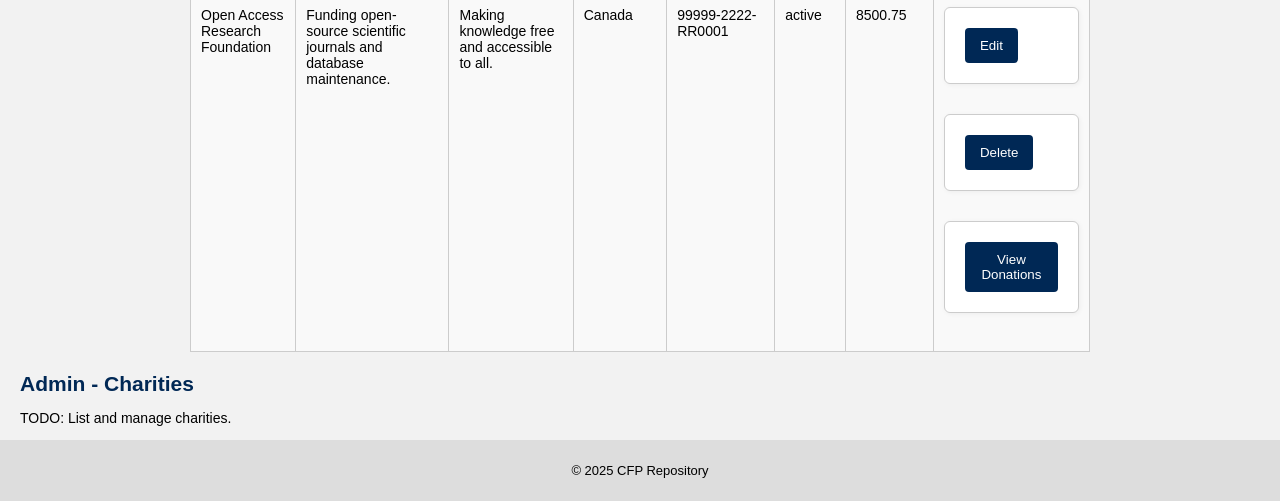
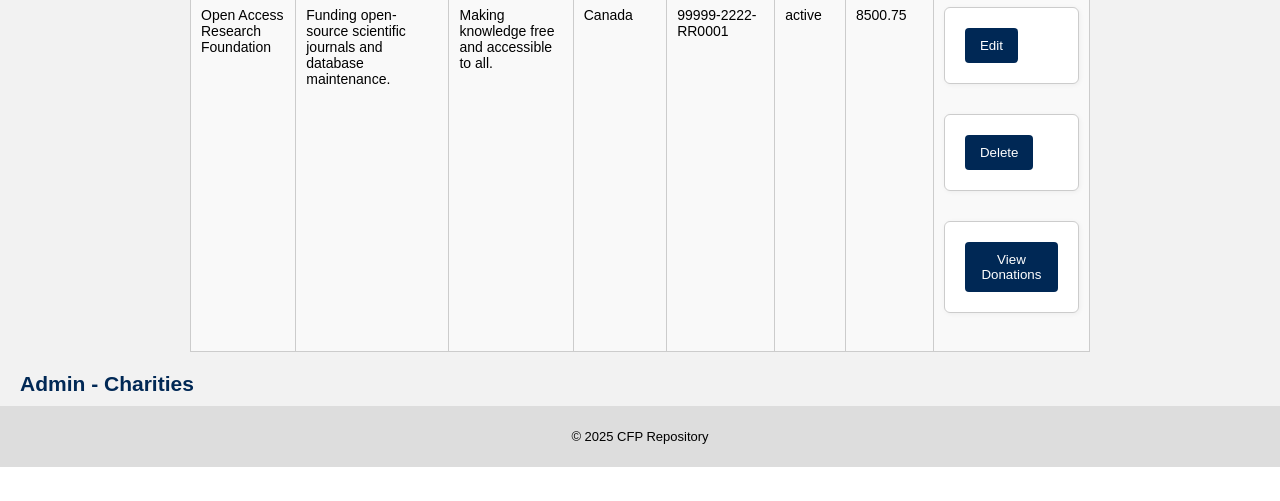
Before and after one commit to marckangelo/cfp_project, a PHP site: page /admin_charities.php in a window 1280 px wide. Shown: the part 1629-2130 px from the top of the page. After the commit the page ends 2096 px from the top, so only its background shows below. Run offline with PHP 8.4, Linux system fonts and the light colour scheme; data comes from the database, SQL or seed files in the repository; data that the repository does not hold is empty.

Commit message:
Update admin_charities.php

```diff
--- a/admin_charities.php
+++ b/admin_charities.php
@@ -3,7 +3,6 @@ session_start();
 require 'db.php';
 include 'header.php';
 
-// TODO: Admin-only charities management
 
 
 // If any successful added charity, show message
@@ -87,5 +86,4 @@ if ($result_charity_details) {
 ?>
 
 <h2>Admin - Charities</h2>
-<p>TODO: List and manage charities.</p>
 <?php include 'footer.php'; ?>
```
